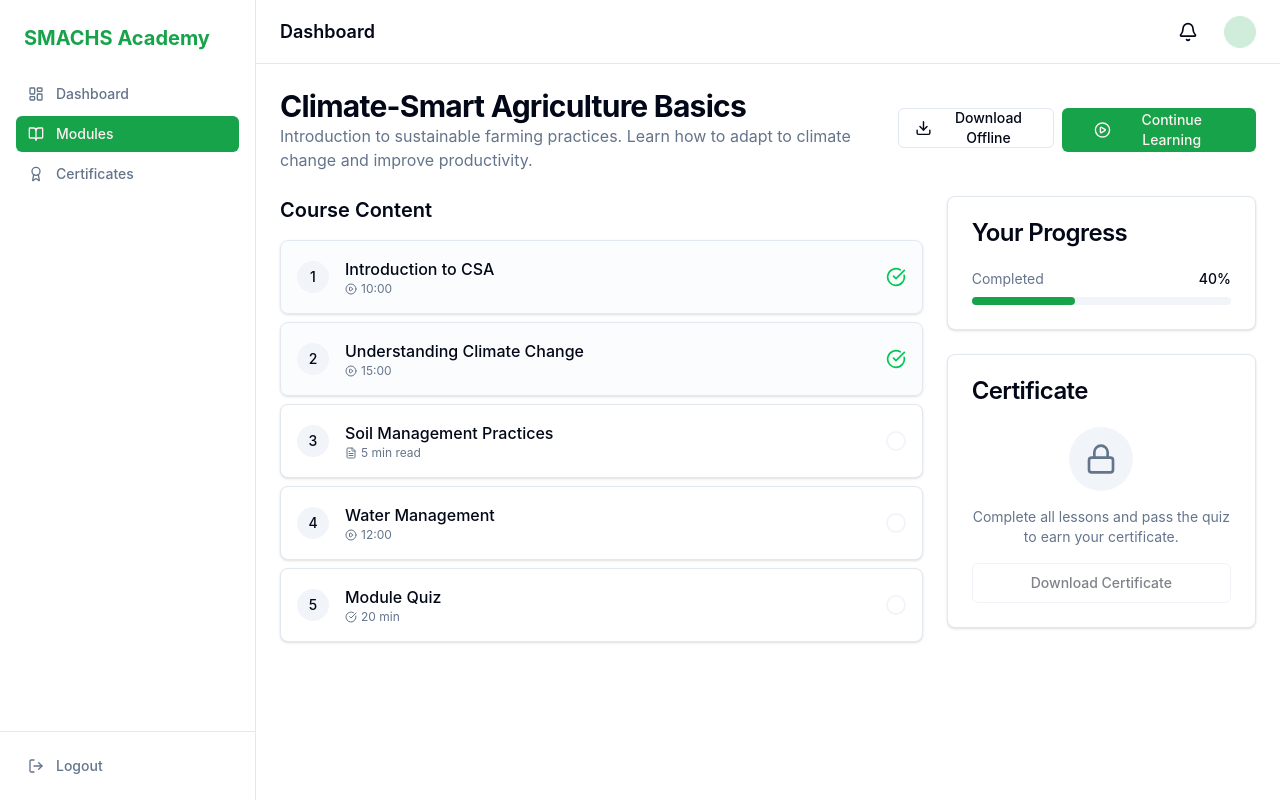
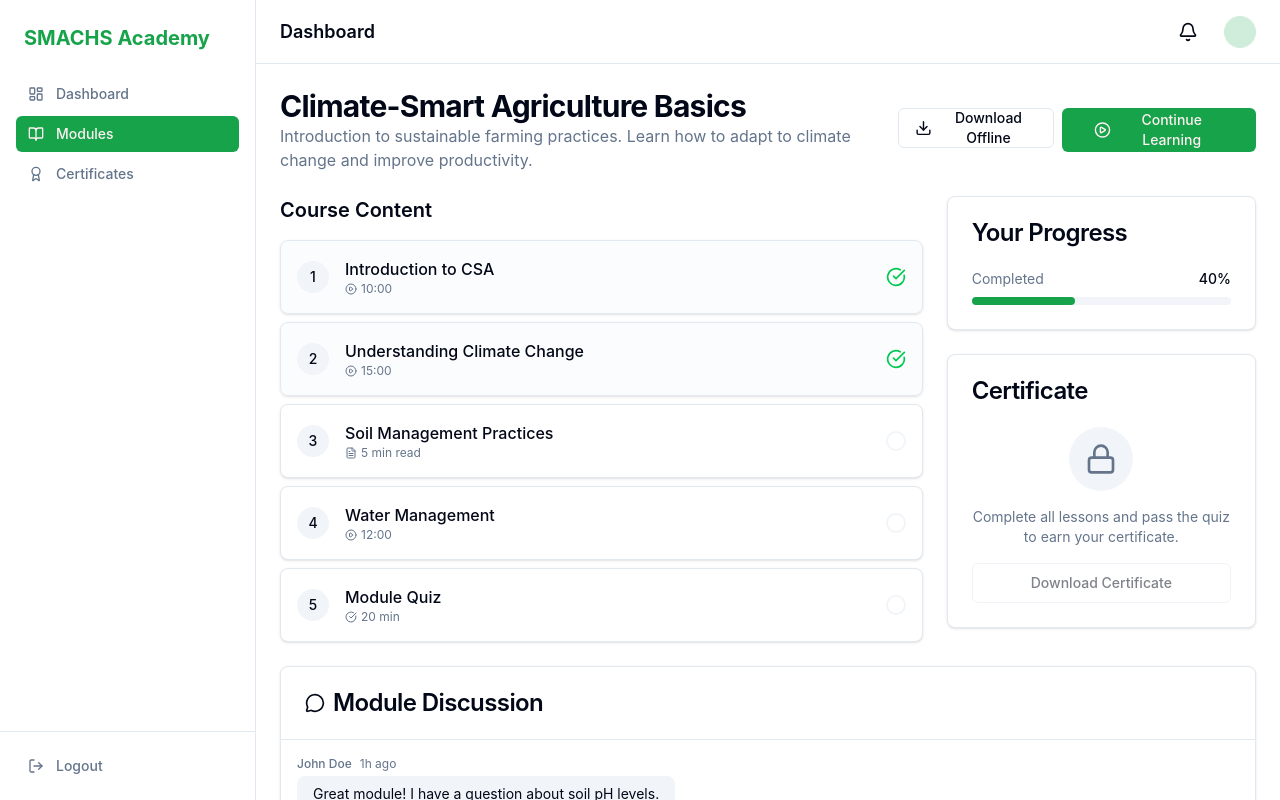
Before and after one commit to leonardmurugi/smachs, a React app in the folder frontend/: page /modules/1 in a window 1280 px wide. Built offline with nearby package versions, Linux system fonts and the light colour scheme; the HTML template or start-up script is replaced by a standard one.

Commit message:
feat: Add ModuleChat component and integrate it into the ModuleDetail page.

```diff
--- /dev/null
+++ b/frontend/src/components/features/ModuleChat.tsx
@@ -0,0 +1,165 @@
+import React, { useState } from 'react';
+import { Card, CardContent, CardHeader, CardTitle } from '@/components/ui/Card';
+import { Button } from '@/components/ui/Button';
+import { Send, MessageCircle } from 'lucide-react';
+import { cn } from '@/utils/cn';
+
+interface Message {
+    id: string;
+    userId: string;
+    userName: string;
+    userRole: 'LEARNER' | 'COACH' | 'ADMIN';
+    message: string;
+    timestamp: Date;
+}
+
+interface ModuleChatProps {
+    moduleId: string;
+    currentUserId: string;
+    currentUserName: string;
+    currentUserRole: 'LEARNER' | 'COACH' | 'ADMIN';
+}
+
+const ModuleChat: React.FC<ModuleChatProps> = ({
+    moduleId,
+    currentUserId,
+    currentUserName,
+    currentUserRole
+}) => {
+    const [messages, setMessages] = useState<Message[]>([
+        {
+            id: '1',
+            userId: '101',
+            userName: 'John Doe',
+            userRole: 'LEARNER',
+            message: 'Great module! I have a question about soil pH levels.',
+            timestamp: new Date(Date.now() - 3600000),
+        },
+        {
+            id: '2',
+            userId: '102',
+            userName: 'Sarah Coach',
+            userRole: 'COACH',
+            message: 'Hi John! The ideal pH for most crops is between 6.0 and 7.0. What specific crop are you working with?',
+            timestamp: new Date(Date.now() - 1800000),
+        },
+        {
+            id: '3',
+            userId: '101',
+            userName: 'John Doe',
+            userRole: 'LEARNER',
+            message: 'I\'m planning to grow maize. Thank you!',
+            timestamp: new Date(Date.now() - 900000),
+        },
+    ]);
+
+    const [newMessage, setNewMessage] = useState('');
+
+    const handleSendMessage = () => {
+        if (!newMessage.trim()) return;
+
+        const message: Message = {
+            id: Date.now().toString(),
+            userId: currentUserId,
+            userName: currentUserName,
+            userRole: currentUserRole,
+            message: newMessage,
+            timestamp: new Date(),
+        };
+
+        setMessages([...messages, message]);
+        setNewMessage('');
+    };
+
+    const formatTime = (date: Date) => {
+        const now = new Date();
+        const diff = now.getTime() - date.getTime();
+        const minutes = Math.floor(diff / 60000);
+        const hours = Math.floor(diff / 3600000);
+        const days = Math.floor(diff / 86400000);
+
+        if (minutes < 1) return 'Just now';
+        if (minutes < 60) return `${minutes}m ago`;
+        if (hours < 24) return `${hours}h ago`;
+        return `${days}d ago`;
+    };
+
+    const getRoleBadgeColor = (role: string) => {
+        switch (role) {
+            case 'COACH':
+                return 'bg-blue-100 text-blue-800';
+            case 'ADMIN':
+                return 'bg-purple-100 text-purple-800';
+            default:
+                return 'bg-gray-100 text-gray-800';
+        }
+    };
+
+    return (
+        <Card className="flex flex-col h-[600px]">
+            <CardHeader className="border-b">
+                <CardTitle className="flex items-center gap-2">
+                    <MessageCircle className="h-5 w-5" />
+                    Module Discussion
+                </CardTitle>
+            </CardHeader>
+            <CardContent className="flex flex-col flex-1 p-0">
+                {/* Messages Area */}
+                <div className="flex-1 overflow-y-auto p-4 space-y-4">
+                    {messages.map((msg) => (
+                        <div
+                            key={msg.id}
+                            className={cn(
+                                "flex flex-col",
+                                msg.userId === currentUserId ? "items-end" : "items-start"
+                            )}
+                        >
+                            <div className="flex items-center gap-2 mb-1">
+                                <span className="text-xs font-medium text-muted-foreground">
+                                    {msg.userName}
+                                </span>
+                                {msg.userRole !== 'LEARNER' && (
+                                    <span className={cn("text-xs px-2 py-0.5 rounded-full", getRoleBadgeColor(msg.userRole))}>
+                                        {msg.userRole}
+                                    </span>
+                                )}
+                                <span className="text-xs text-muted-foreground">
+                                    {formatTime(msg.timestamp)}
+                                </span>
+                            </div>
+                            <div
+                                className={cn(
+                                    "max-w-[80%] rounded-lg px-4 py-2",
+                                    msg.userId === currentUserId
+                                        ? "bg-primary text-primary-foreground"
+                                        : "bg-muted"
+                                )}
+                            >
+                                <p className="text-sm">{msg.message}</p>
+                            </div>
+                        </div>
+                    ))}
+                </div>
+
+                {/* Input Area */}
+                <div className="border-t p-4">
+                    <div className="flex gap-2">
+                        <input
+                            type="text"
+                            placeholder="Type your message..."
+                            value={newMessage}
+                            onChange={(e) => setNewMessage(e.target.value)}
+                            onKeyPress={(e) => e.key === 'Enter' && handleSendMessage()}
+                            className="flex-1 h-10 rounded-md border border-input bg-background px-3 py-2 text-sm ring-offset-background placeholder:text-muted-foreground focus-visible:outline-none focus-visible:ring-2 focus-visible:ring-ring focus-visible:ring-offset-2"
+                        />
+                        <Button onClick={handleSendMessage} size="default">
+                            <Send className="h-4 w-4" />
+                        </Button>
+                    </div>
+                </div>
+            </CardContent>
+        </Card>
+    );
+};
+
+export default ModuleChat;
--- a/frontend/src/pages/modules/ModuleDetail.tsx
+++ b/frontend/src/pages/modules/ModuleDetail.tsx
@@ -8,6 +8,7 @@ import { cn } from '@/utils/cn';
 import { offlineService } from '@/services/offlineStorage';
 import { useState } from 'react';
 import { Download, Check } from 'lucide-react';
+import ModuleChat from '@/components/features/ModuleChat';
 
 const ModuleDetail: React.FC = () => {
     const { id } = useParams<{ id: string }>();
@@ -142,6 +143,16 @@ const ModuleDetail: React.FC = () => {
                     </Card>
                 </div>
             </div>
+
+            {/* Module Chat */}
+            <div className="mt-6">
+                <ModuleChat
+                    moduleId={id || '1'}
+                    currentUserId="user123"
+                    currentUserName="John Doe"
+                    currentUserRole="LEARNER"
+                />
+            </div>
         </div>
     );
 };
```
